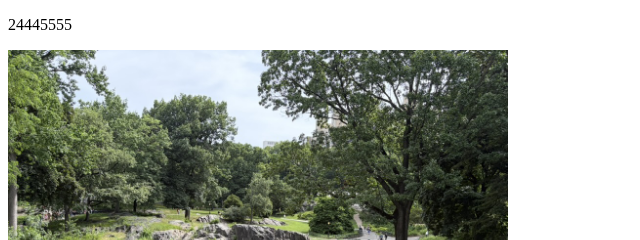
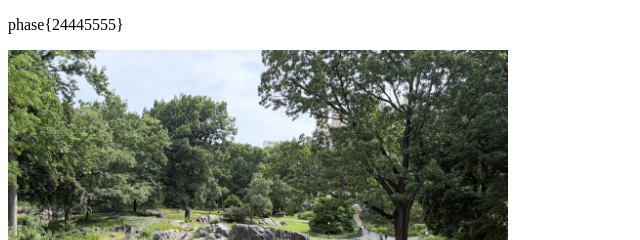
Before and after one commit to stepan-vana/spadlejablko, a plain HTML site: page index.html in a window 1280 px wide. Shown: the top 240 px of the page, 0-640 px from the left. Drawn offline with Linux system fonts and the light colour scheme.

Commit message:
Update to v1.1.5-beta

```diff
--- a/index.html
+++ b/index.html
@@ -6,7 +6,7 @@
   <title>Document</title>
 </head>
 <body>
-  <p>24445555</p>
+  <p>phase{24445555}</p>
   <img style="width: 100%; max-width: 500px;" src="nature.jpeg" alt="Photo 1">
 </body>
 </html>
```
